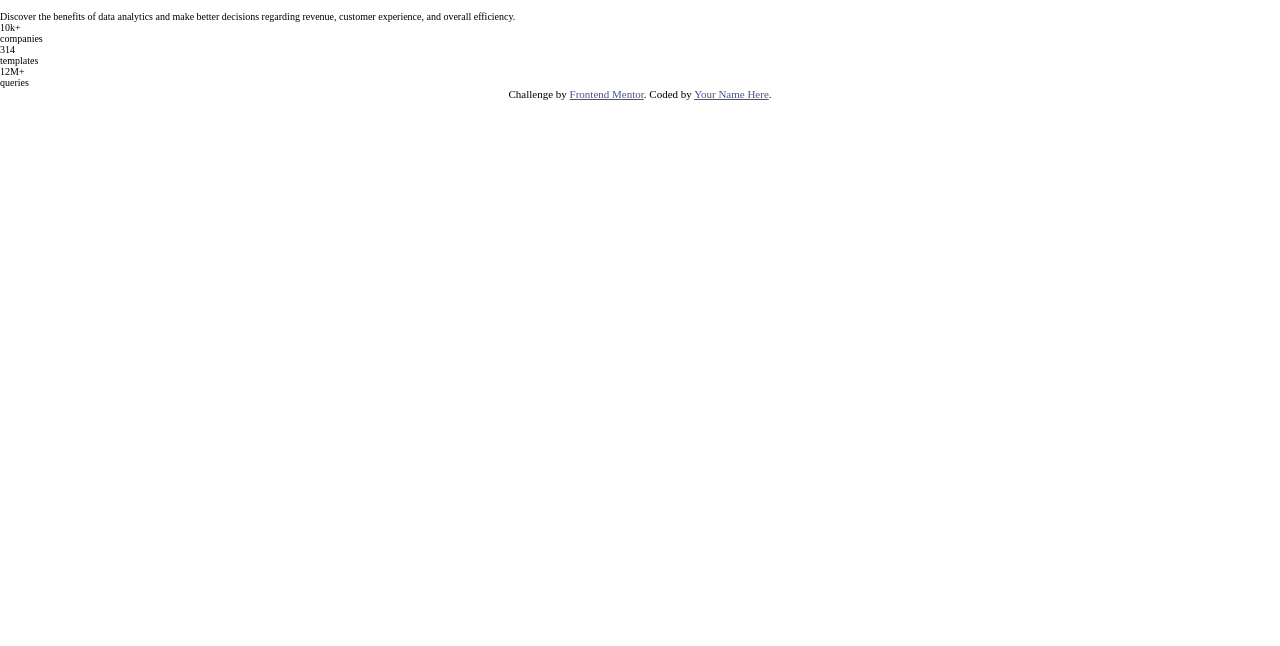
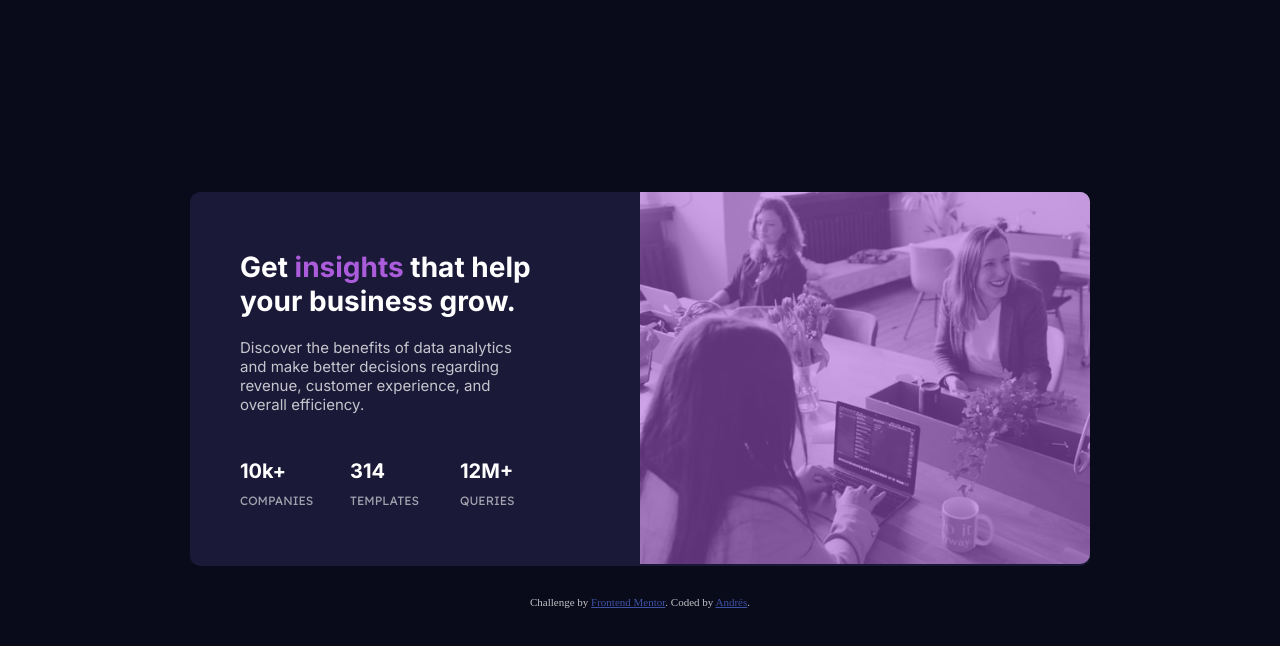
Before and after one commit to AnsAjxup/Stats-preview-card-FM, a plain HTML site: page index.html in a window 1280 px wide. Drawn offline with Linux system fonts and the light colour scheme.

Commit message:
reto terminado

```diff
--- a/css/desktop.css
+++ b/css/desktop.css
@@ -0,0 +1,38 @@
+.card{
+    width: 90rem;
+    display: flex;
+    flex-direction: row-reverse;
+    align-items: center;
+}
+.picture{
+    width: 50%;
+    border-radius: 0 1rem 1rem 0;
+}
+.img-card{
+    width: 100%;
+}
+.img-filter{
+    width: 50%;
+    height: 372px;
+    border-radius: 0 1rem 1rem 0;
+}
+.content-card{
+    width: 50%;
+    padding: 5rem;
+}
+.title{
+    text-align: left;
+    font-size: 2.8rem;
+}
+.paragraph{
+    text-align: left;
+    width: 80%;
+}
+.stat-container{
+    text-align: left;
+    display: flex;
+    gap: 1rem;
+}
+.stat{
+    width: 10rem;
+}
--- a/css/style.css
+++ b/css/style.css
@@ -10,19 +10,93 @@ html{
     --Very-dark-blue-main-background: hsl(233, 47%, 7%);
     --Dark-desaturated-blue-card-background: hsl(244, 38%, 16%);
     --Soft-violet-accent: hsl(277, 64%, 61%);
+    --Soft-violet-filter: hsla(277, 64%, 61%, 0.541);
     --White-title-stats: hsl(0, 0%, 100%);
     --Slightly-transparent-white-paragraph: hsla(0, 0%, 100%, 0.75);
     --Slightly-transparent-white-statHeadings: hsla(0, 0%, 100%, 0.6);
 }
-
-/* font-family: 'Inter', sans-serif;
-font-family: 'Lexend Deca', sans-serif; */
-
-
-
-
-
-
-
-.attribution { font-size: 11px; text-align: center; }
-.attribution a { color: hsl(228, 45%, 44%); }
+body{
+    display: flex;
+    flex-direction: column;
+    justify-content: center;
+    align-items: center;
+    min-height: 100vh;
+    background-color: var(--Very-dark-blue-main-background);
+    padding: 3rem 0;
+}
+.card{
+    width: 34rem;
+    background-color: var(--Dark-desaturated-blue-card-background);
+    border: none;
+    border-radius: 1rem;
+    position: relative;
+}
+.picture{
+    width: 100%;
+    border-radius: 1rem 1rem 0 0;
+}
+.img-card{
+    width: 100%;
+    border-radius: inherit;
+}
+.img-filter{
+    width: 100%;
+    height: 249.53px;
+    background-color: var(--Soft-violet-filter);
+    position: absolute;
+    top: 0;
+    border-radius: 1rem 1rem 0 0;
+}
+.content-card{
+    width: 100%;
+    padding: 3rem;
+}
+.title{
+    font-family: 'Inter', sans-serif;
+    font-size: 2.4rem;
+    font-weight: 700;
+    text-align: center;
+    color: var(--White-title-stats);
+}
+.title-color{
+    color: var(--Soft-violet-accent);
+}
+.paragraph{
+    font-family: 'Inter', sans-serif;
+    font-size: 1.5rem;
+    font-weight: 400;
+    text-align: center;
+    color: var(--Slightly-transparent-white-paragraph);
+    margin: 2rem 0;
+}
+.stat-container{
+    width: 100%;
+    text-align: center;
+}
+.stat{
+    width: 100%;
+    margin-top: 2.5rem;
+}
+.number-stat{
+    font-family: 'Inter', sans-serif;
+    font-size: 2rem;
+    font-weight: 700;
+    color: var(--White-title-stats);
+}
+.name-stat{
+    font-family: 'Lexend Deca', sans-serif;
+    font-size: 1.2rem;
+    font-weight: 400;
+    text-transform: uppercase;
+    color: var(--Slightly-transparent-white-statHeadings);
+    margin-top: 1rem;
+}
+.attribution{
+    font-size: 11px;
+    text-align: center;
+    margin-top: 3rem;
+    color: var(--Slightly-transparent-white-paragraph);
+}
+.attribution a {
+    color: hsl(228, 45%, 44%);
+}
--- a/index.html
+++ b/index.html
@@ -9,12 +9,18 @@
   <link href="https://fonts.googleapis.com/css2?family=Inter:wght@400;700&family=Lexend+Deca&display=swap" rel="stylesheet">
   <title>Frontend Mentor | Stats preview card component</title>
   <link rel="stylesheet" href="./css/style.css">
+  <link rel="stylesheet" href="./css/desktop.css" media="(min-width: 1280px)">
 </head>
 <body>
   <main class="card">
-    <img class="img-card" src="" alt="">
+    <picture class="picture">
+      <source srcset="./images/image-header-desktop.jpg" media="(min-width: 1280px)">
+      <source srcset="./images/image-header-mobile.jpg" media="(min-width: 375px)">
+      <img class="img-card" src="./images/image-header-mobile.jpg" alt="header">
+    </picture>
+    <div class="img-filter"></div>
     <div class="content-card">
-      <title class="title">Get <span class="title-color">insights</span>that help your business grow.</title>
+      <h1 class="title">Get <span class="title-color">insights</span> that help your business grow.</h1>
       <p class="paragraph">Discover the benefits of data analytics and make better decisions regarding revenue, customer experience, and overall efficiency.</p>
       <div class="stat-container">
         <div class="stat">
@@ -35,7 +41,7 @@
 
   <div class="attribution">
     Challenge by <a href="https://www.frontendmentor.io?ref=challenge" target="_blank">Frontend Mentor</a>.
-    Coded by <a href="#">Your Name Here</a>.
+    Coded by <a href="#">Andrés</a>.
   </div>
 </body>
 </html>
```
